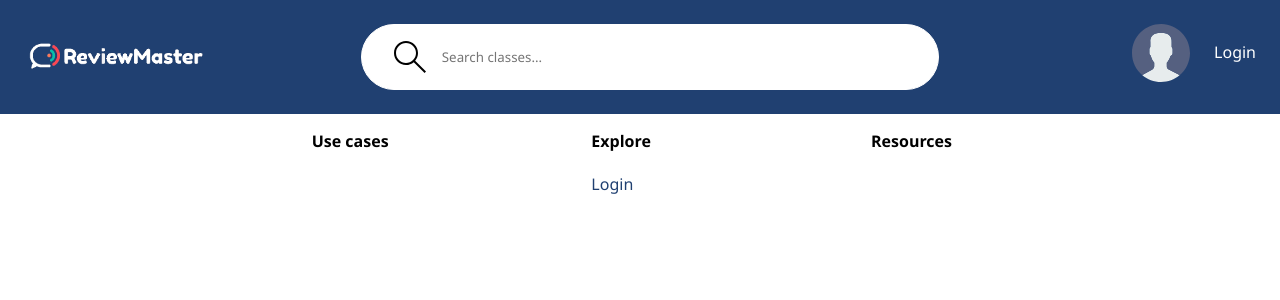
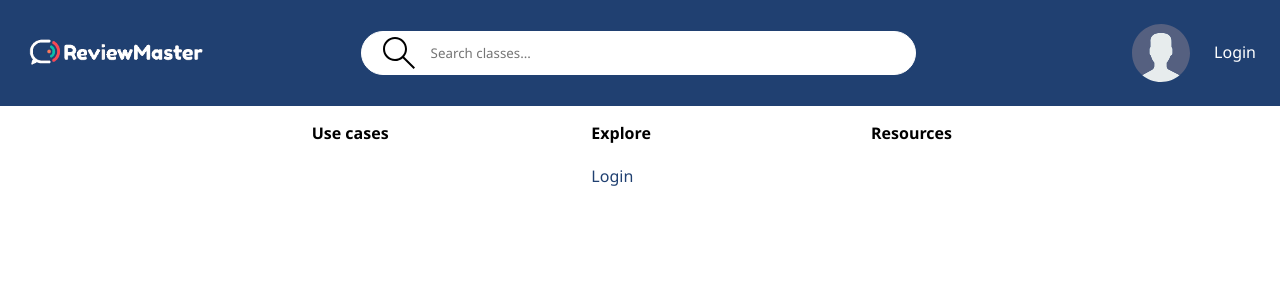
Before and after one commit to alexandernc0043/ITSC-3155-Group3, a Django app: template Final Project Code/ReviewMaster/templates/main.html in a window 1280 px wide. Shown: the top 300 px of the page. Run offline with Django 5.2, Linux system fonts and the light colour scheme; the template is opened without the code that fills it, so the values that code supplies are empty.

Commit message:
Updated styles
Improved search bar

```diff
--- a/Final Project Code/ReviewMaster/static/styles/style.css
+++ b/Final Project Code/ReviewMaster/static/styles/styles.css
@@ -48,6 +48,9 @@ a:hover {
 .header > .container {
     display: flex;
     gap: 9.5rem;
+    /* Changes to center search bar */
+    align-items: center;
+    justify-items: center;
 }
 
 .header__logo,
@@ -73,8 +76,10 @@ a:hover {
     /* Changes to make search bar more visible*/
     border: 1px solid white;
     background-color: white;
-    padding: 1rem;
+    padding: .3rem;
     border-radius: 50px;
+    height: 60%;
+
 
 }
 
--- a/Final Project Code/ReviewMaster/templates/main.html
+++ b/Final Project Code/ReviewMaster/templates/main.html
@@ -4,7 +4,7 @@
 <head>
     <meta charset="UTF-8">
     <meta name="viewport" content="width=device-width, initial-scale=1">
-    <link rel="stylesheet" href='{% static "styles/style.css" %}' />
+    <link rel="stylesheet" href='{% static "styles/styles.css" %}' />
     <title>ReviewMaster</title>
 </head>
 <body>
```
